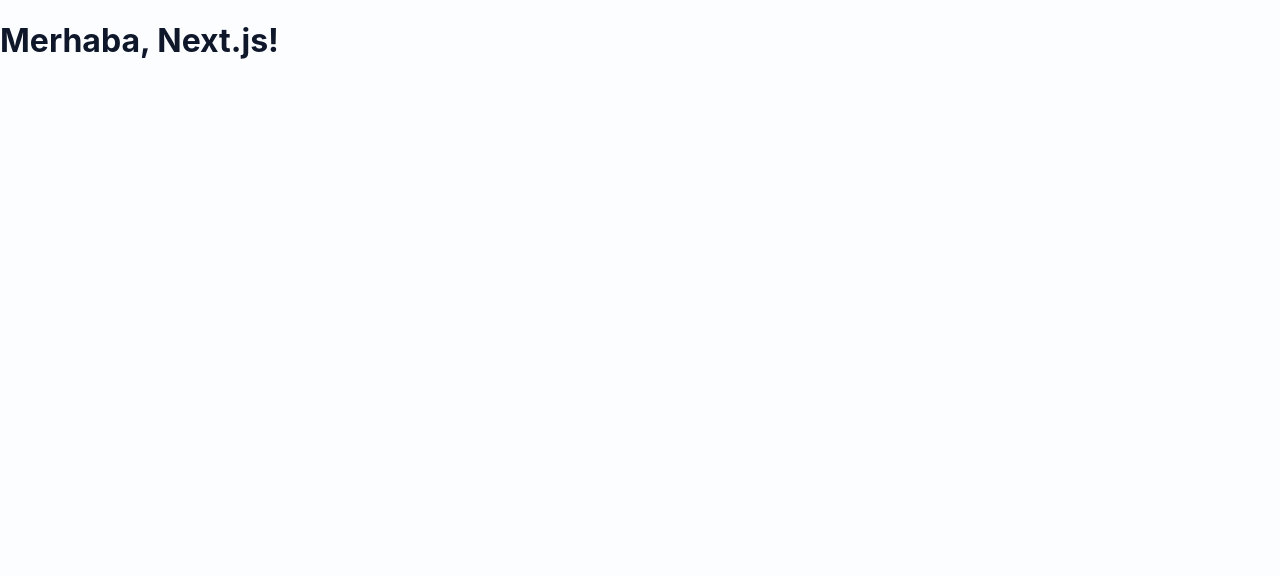
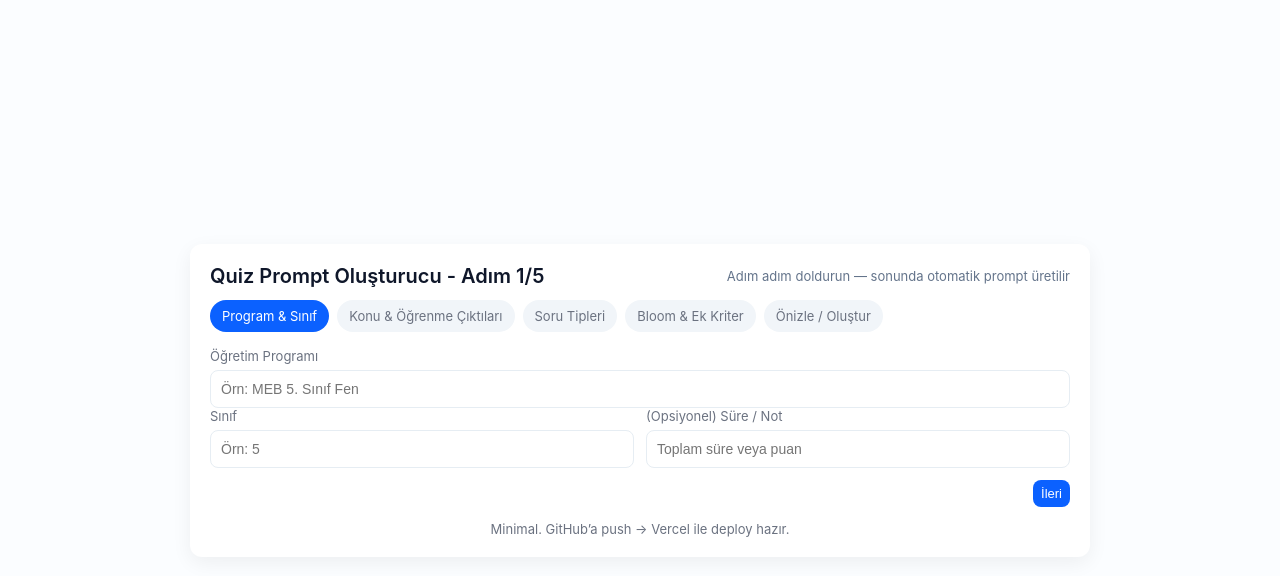
Before and after one commit to abdbali/quiz-prompt-builder, a Next.js app: page / in a window 1280 px wide. Shown: the top 576 px of the page. Built offline with nearby package versions, Linux system fonts and the light colour scheme.

Commit message:
Update page.jsx

```diff
--- a/app/page.jsx
+++ b/app/page.jsx
@@ -1,3 +1,13 @@
-export default function HomePage() {
-  return <h1>Merhaba, Next.js!</h1>
+import React from 'react';
+import Stepper from '../components/Stepper';
+import './globals.css';
+
+export default function Page() {
+  return (
+    <main className="root">
+      <div className="center">
+        <Stepper />
+      </div>
+    </main>
+  );
 }
```
